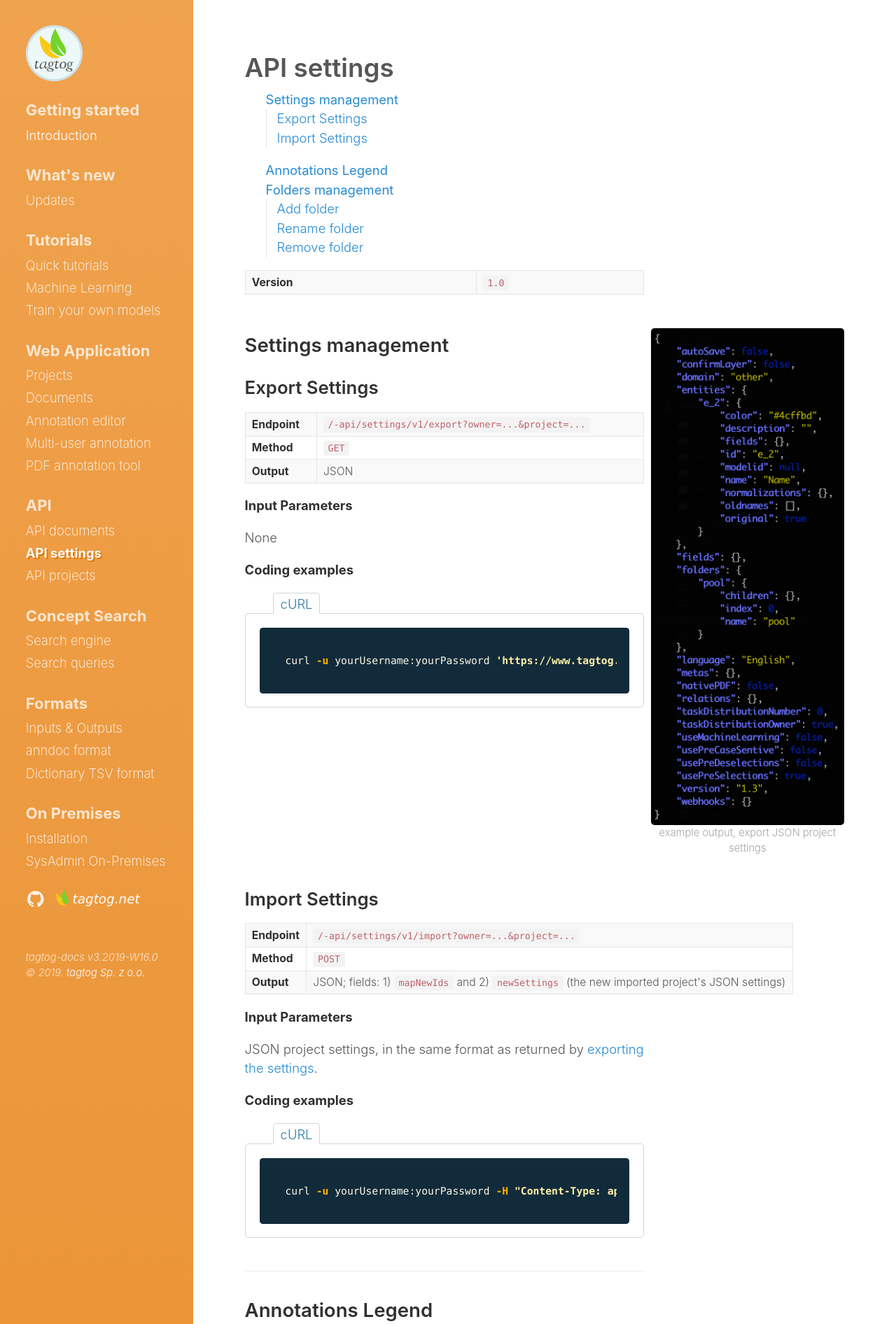
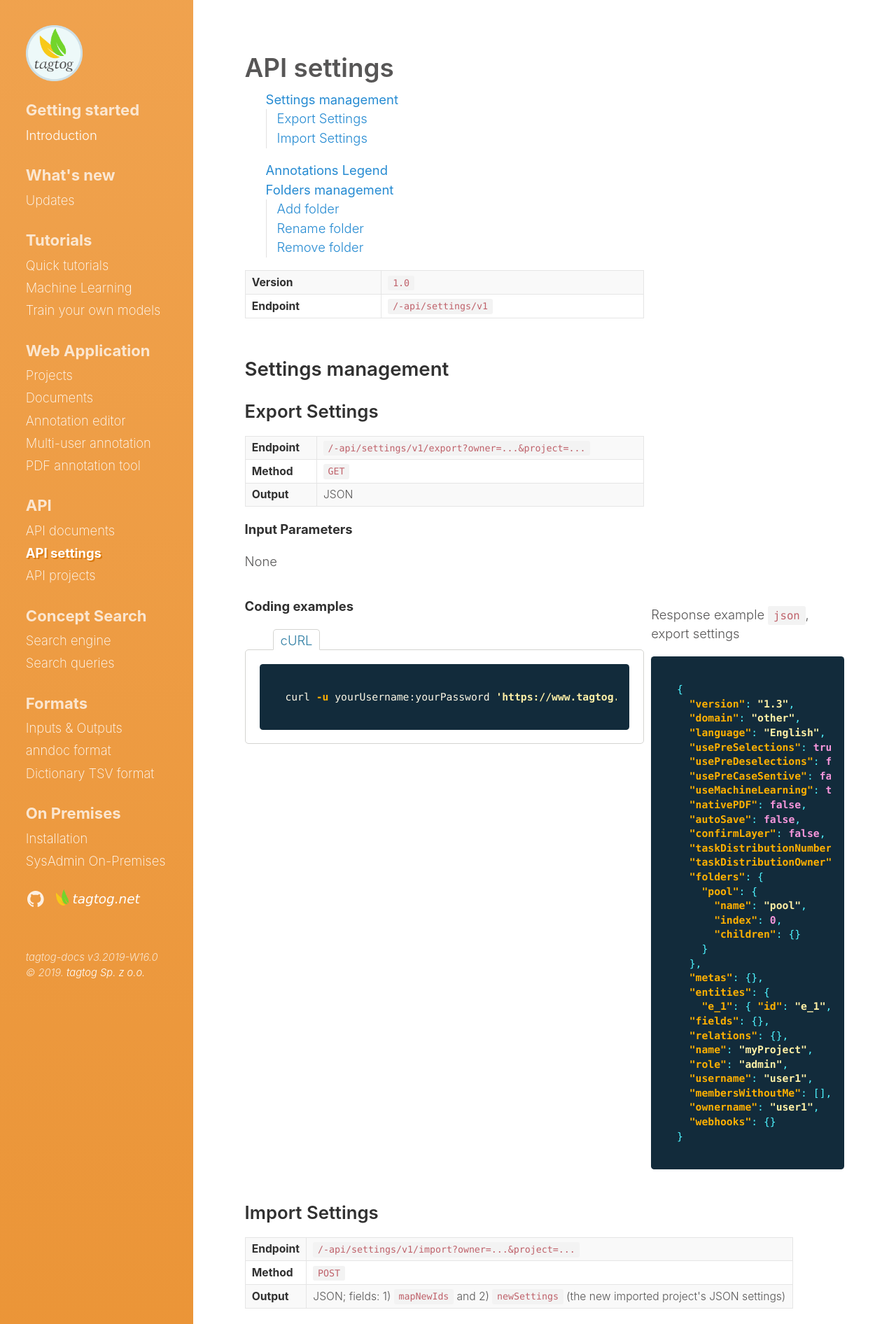
Before and after one commit to tagtogorg/tagtog-doc, a Jekyll site: the page built from API_settings_v1.md, in a window 1280 px wide. Shown: the top 1892 px of the page at 70% size. Built offline with Jekyll 4.4.1, drawn with Linux system fonts in a browser that asks for light colours; nearby versions of some CDN libraries; some of the changed text lies outside the part shown.

Commit message:
- Convert output response images into json - Add python example and github link for add folder API method

````diff
--- a/API_settings_v1.md
+++ b/API_settings_v1.md
@@ -21,6 +22,10 @@ api_project: yourProjectName
     <tr>
       <td><strong>Version</strong></td>
       <td><code>{{ page.version }}</code></td>
+    </tr>
+    <tr>
+      <td><strong>Endpoint</strong></td>
+      <td><code>{{ page.api_endpoint }}</code></td>
     </tr>
   </table>
 </div>
@@ -51,14 +56,17 @@ api_project: yourProjectName
 
 None
 
+</div>
+<div class="two-third-col" markdown="1"> <!-- Opens main section: two-third-cold div -->
+
 **Coding examples**
 
 <div id="tabs-container">
   <ul class="tabs-menu">
-    <li class="current"><a href="#tab-1-curl">cURL</a></li>
+    <li class="current"><a href="#tab-1-export-settings">cURL</a></li>
   </ul>
   <div class="tab">
-<div id="tab-1-curl" class="tab-content" style="display: block" markdown="1">
+<div id="tab-1-export-settings" class="tab-content" style="display: block" markdown="1">
 ```shell
 curl -u yourUsername:yourPassword '{{ page.api_document_url }}/export{{ page.mandatory_query_parameters_full }}'
 ```
@@ -69,7 +77,43 @@ curl -u yourUsername:yourPassword '{{ page.api_document_url }}/export{{ page.man
 </div> <!-- Closes main section: two-third-cold div -->
 
 <div class="one-third-col">
-  {% include image.html name="API_settings/GET_export_settings_example.png" caption="example output, export JSON project settings" %}
+  <p>Response example <code>json</code>, export settings</p>
+  <div markdown="1">
+```json
+{
+  "version": "1.3",
+  "domain": "other",
+  "language": "English",
+  "usePreSelections": true,
+  "usePreDeselections": false,
+  "usePreCaseSentive": false,
+  "useMachineLearning": true,
+  "nativePDF": false,
+  "autoSave": false,
+  "confirmLayer": false,
+  "taskDistributionNumber": 0,
+  "taskDistributionOwner": true,
+  "folders": {
+    "pool": {
+      "name": "pool",
+      "index": 0,
+      "children": {}
+    }
+  },
+  "metas": {},
+  "entities": {
+    "e_1": { "id": "e_1", "name": "risk", "oldnames": [], "description": "Risk assessment", "color": "#28c72d", "fields": {}, "normalizations": {} } },
+  "fields": {},
+  "relations": {},
+  "name": "myProject",
+  "role": "admin",
+  "username": "user1",
+  "membersWithoutMe": [],
+  "ownername": "user1",
+  "webhooks": {}
+}
+```
+  </div>
 </div>
 
 
@@ -229,18 +273,36 @@ Two variants:
 
 In both cases, **the parent path must have been already defined**. In other words, in Unix jargon, `mkdir` is permitted, but not `mkdir -p`.
 
+</div>
+
+<div class="two-third-col" markdown="1"> <!-- Opens main section: two-third-cold div -->
 
 **Coding examples**
 
 <div id="tabs-container">
   <ul class="tabs-menu">
-    <li class="current"><a href="#tab-1-curl">cURL</a></li>
+    <li class="current"><a href="#tab-1-add-folder">cURL</a></li>
+    <li><a href="#tab-2-add-folder">Python</a></li>
   </ul>
   <div class="tab">
-<div id="tab-1-curl" class="tab-content" style="display: block" markdown="1">
+<div id="tab-1-add-folder" class="tab-content" style="display: block" markdown="1">
 ```shell
 curl -u yourUsername:yourPassword -H "Content-Type: application/json" -XPOST '{{ page.api_document_url }}/folders/add{{ page.mandatory_query_parameters_full }}' -d '{"path": "pool/new"}'
 ```
+</div>
+<div id="tab-2-add-folder" class="tab-content" markdown="1">
+```python
+import requests
+
+tagtogAPIUrl = "{{ page.api_document_url }}/folders/add"
+
+auth = requests.auth.HTTPBasicAuth(username='{{ page.api_username }}', password='{{ page.api_pwd }}')
+params = {'project':'{{ page.api_project }}', 'owner': '{{ page.api_username }}'}
+payload = {'parentPath': 'pool', 'newFolderName': '{{ page.api_folder_new}}'}
+response = requests.post(tagtogAPIUrl, auth=auth, params=params, json=payload)
+print(response.text)
+```
+<p style="float:right">{% include github-link.html target="snippets/api_python_add_folder.py" %}</p>
 </div>
   </div>
 </div>
@@ -249,7 +311,47 @@ curl -u yourUsername:yourPassword -H "Content-Type: application/json" -XPOST '{{
 
 
 <div class="one-third-col">
-  {% include image.html name="API_settings/POST_add_folder_example.png" caption="example output, add folder to project"%}
+  <p>Response example <code>json</code>, add folder to project</p>
+  <div markdown="1">
+```json
+{
+  "newSettings": {
+    "version": "1.3",
+    "domain": "other",
+    "language": "English",
+    "usePreSelections": true,
+    "usePreDeselections": false,
+    "usePreCaseSentive": false,
+    "useMachineLearning": true,
+    "nativePDF": false,
+    "autoSave": false,
+    "confirmLayer": false,
+    "taskDistributionNumber": 0,
+    "taskDistributionOwner": true,
+    "folders": {
+      "pool": {
+        "name": "pool",
+        "index": 0,
+        "children": {
+          "mynewfolder": {
+            "name": "mynewfolder",
+            "index": 12,
+            "children": {}
+          }
+        }
+      }
+    },
+    "metas": {},
+    "entities": { "e_1": { "id": "e_1", "name": "risk", "oldnames": [], "description": "Risk assessment", "color": "#28c72d", "fields": {}, "normalizations": {} }},
+    "fields": {},
+    "relations": {},
+    "name": "myProject",
+    "webhooks": {}
+  },
+  "mapNewIds": {}
+}
+```
+  </div>
 </div>
 
 
````
Also changed, not shown: other parts of API_settings_v1.md (+1 -0 lines).
